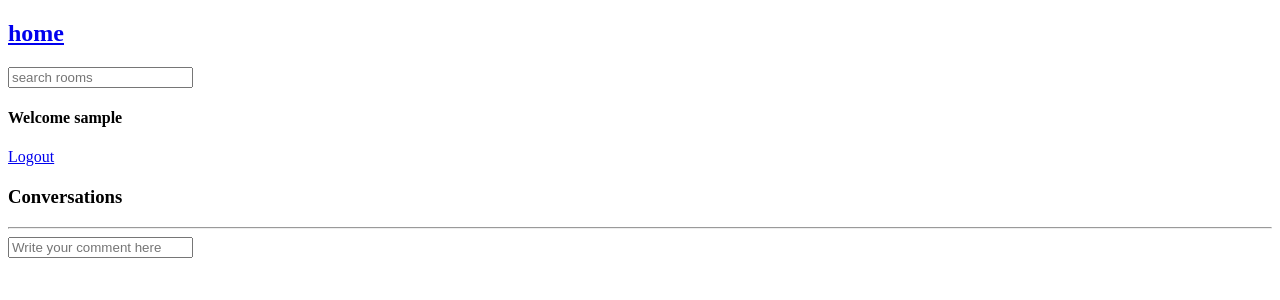
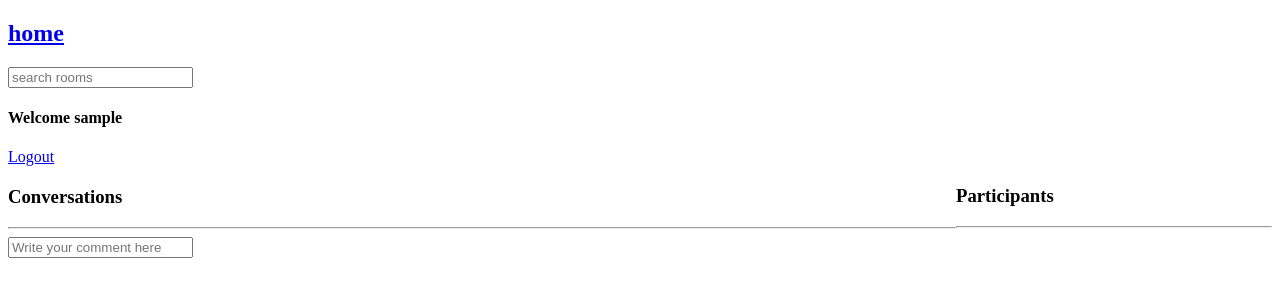
Before and after one commit to Clinton-dev/study-rafiki, a Django app: template base/templates/base/room.html in a window 1280 px wide. Shown: the top 300 px of the page. Run offline with Django 4.2, Linux system fonts and the light colour scheme; the template is opened without the code that fills it, so the values that code supplies are empty; the visitor is signed in with stand-in values (Sample User, id 1).

Commit message:
Add participants field in room model

```diff
--- a/base/models.py
+++ b/base/models.py
@@ -13,7 +13,7 @@ class Room(models.Model):
     topic = models.ForeignKey(Topic, on_delete=models.SET_NULL, null=True)
     name = models.CharField(max_length=200)
     description = models.TextField(null=True, blank=True)
-    # participants =
+    participants = models.ManyToManyField(User, related_name='participants', blank=True)
     updated = models.DateTimeField(auto_now=True)
     created = models.DateTimeField(auto_now_add=True)
 
--- a/base/templates/base/room.html
+++ b/base/templates/base/room.html
@@ -1,7 +1,15 @@
 {% extends 'main.html'%}
 
-{% block content%}
+{% block content %}
+<style>
+    .room-container {
+        display: grid;
+        grid-template-columns: 3fr 1fr;
+    }
+</style>
 
+<div class="room-container">
+    <div>
         <h2>{{room.name}}</h2>
 
         <p>{{room.description}}</p>
@@ -23,4 +31,10 @@
                     </form>
                 </div>
             {% endif %}
+    </div>
+    <div>
+        <h3>Participants</h3>
+        <hr>
+    </div>
+</div>
 {% endblock content%}
--- a/base/views.py
+++ b/base/views.py
@@ -92,8 +92,6 @@ def room(request, pk):
 
         return redirect('room', pk=room.id)
 
-
-
     context = {
         'room':room,
         'room_messages': room_messages
```
Also changed, not shown: base/migrations/0003_alter_room_options_room_participants.py (added). Lines whose indentation alone changed are shown as unchanged.
